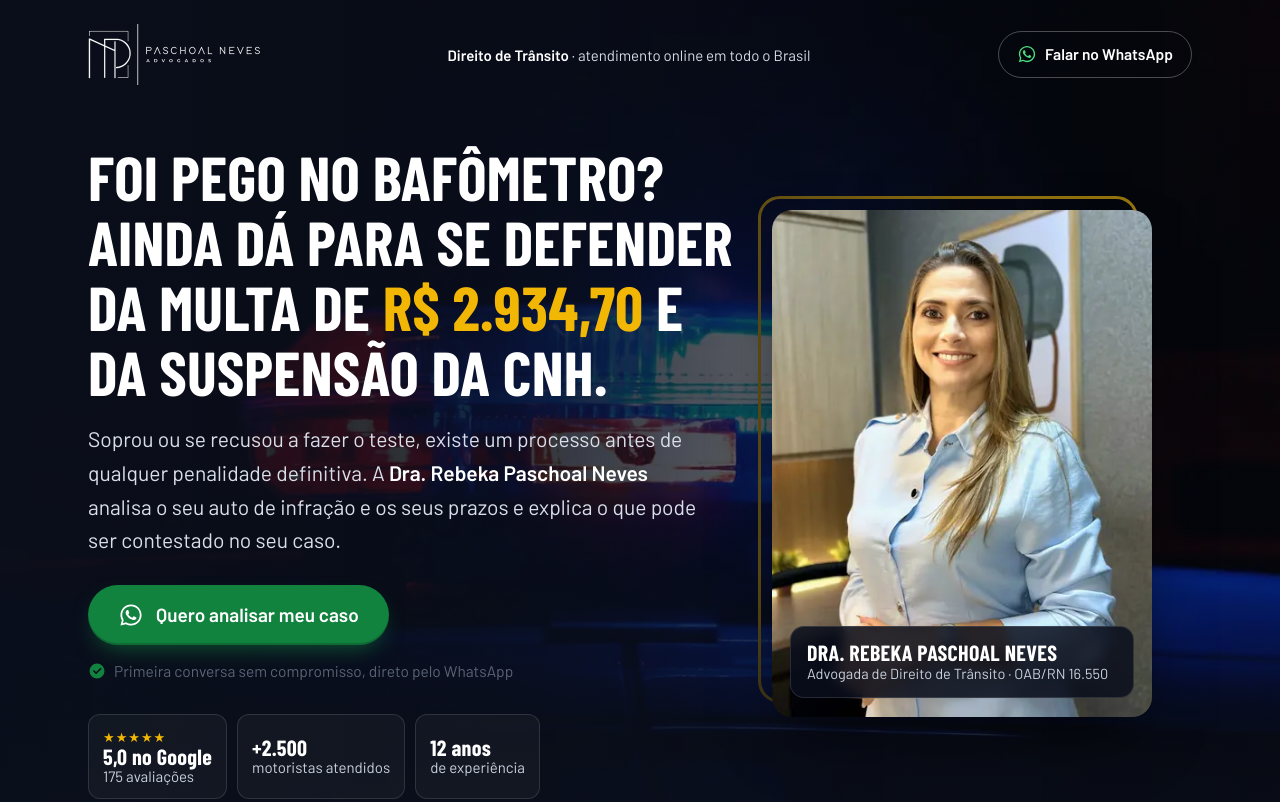
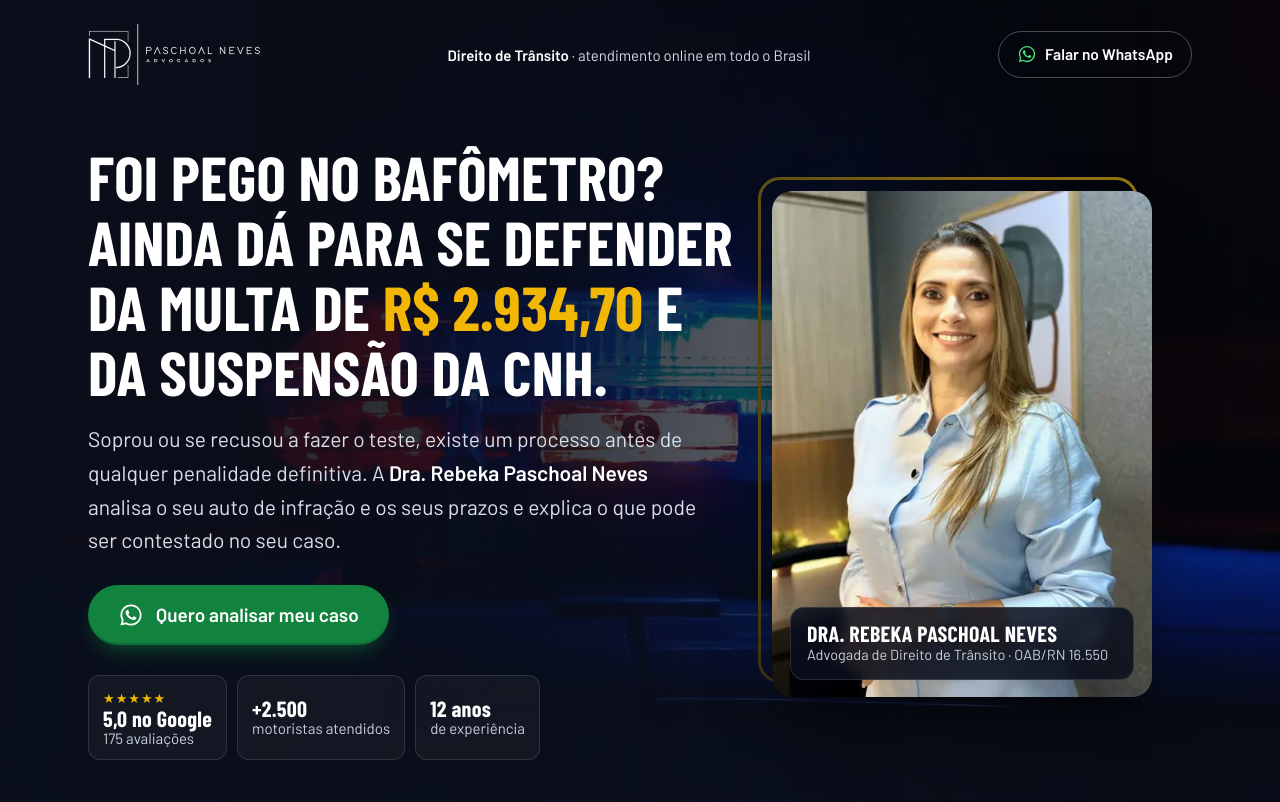
Before and after one commit to agenciapongui/lp-bafometro-rebeka, a plain HTML site: page index.html in a window 1280 px wide. Shown: the top 802 px of the page. Drawn offline with Linux system fonts and the light colour scheme.

Commit message:
Remove nota 'Primeira conversa sem compromisso' do hero
Co-Authored-By: Claude Opus 4.8 <noreply@anthropic.com>

```diff
--- a/index.html
+++ b/index.html
@@ -367,7 +367,6 @@ document.documentElement.className += " js";
         <a class="btn" href="https://api.whatsapp.com/send?phone=5584987571254&amp;text=Ol%C3%A1%2C%20Dra.%20Rebeka!%20Vim%20pelo%20site%20e%20quero%20analisar%20minha%20multa%20da%20Lei%20Seca." data-wa="geral" data-cta="hero" target="_blank" rel="noopener" id="hero-cta">
           <svg class="i"><use href="#i-wa"/></svg> Quero analisar meu caso
         </a>
-        <p class="btn-note"><svg class="i"><use href="#i-check"/></svg> Primeira conversa sem compromisso, direto pelo WhatsApp</p>
       </div>
       <ul class="proof">
         <li><span><span class="stars" aria-hidden="true">★★★★★</span><b>5,0 no Google</b>175 avaliações</span></li>
```
